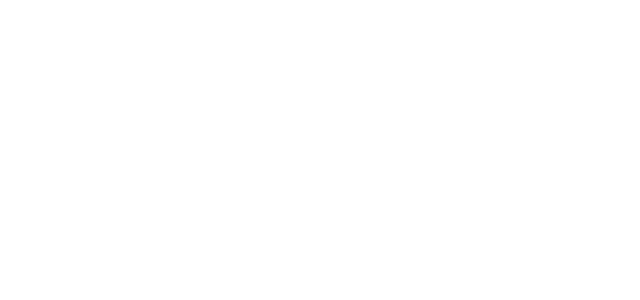
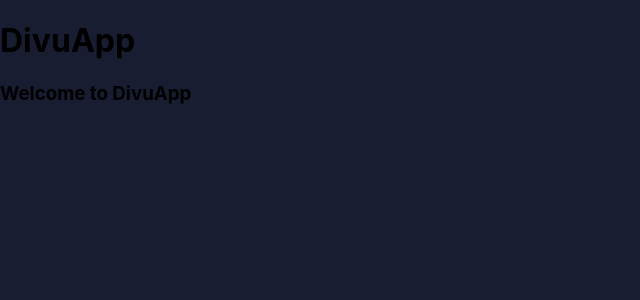
Before and after one commit to Shmuelmb/DivuApp-v.1, a React (Create React App) app in the folder client/: page / in a window 1280 px wide. Shown: the top 300 px of the page, without its empty margins (0-640 px from the left). Built offline with nearby package versions, Linux system fonts and the light colour scheme.

Commit message:
branch init, add empty components of use login page and css files

```diff
--- a/client/package.json
+++ b/client/package.json
@@ -3,11 +3,15 @@
   "version": "0.1.0",
   "private": true,
   "dependencies": {
+    "@emotion/react": "^11.10.5",
+    "@emotion/styled": "^11.10.5",
+    "@mui/material": "^5.11.7",
     "@testing-library/jest-dom": "^5.16.5",
     "@testing-library/react": "^13.4.0",
     "@testing-library/user-event": "^13.5.0",
     "react": "^18.2.0",
     "react-dom": "^18.2.0",
+    "react-router-dom": "^6.8.0",
     "react-scripts": "5.0.1",
     "web-vitals": "^2.1.4"
   },
--- a/client/src/App.css
+++ b/client/src/App.css
@@ -1,38 +1,5 @@
-.App {
-  text-align: center;
+body{
+    width: 100vw;
+    height: 100vh;
+    background-color: #181D31;
 }
-
-.App-logo {
-  height: 40vmin;
-  pointer-events: none;
-}
-
-@media (prefers-reduced-motion: no-preference) {
-  .App-logo {
-    animation: App-logo-spin infinite 20s linear;
-  }
-}
-
-.App-header {
-  background-color: #282c34;
-  min-height: 100vh;
-  display: flex;
-  flex-direction: column;
-  align-items: center;
-  justify-content: center;
-  font-size: calc(10px + 2vmin);
-  color: white;
-}
-
-.App-link {
-  color: #61dafb;
-}
-
-@keyframes App-logo-spin {
-  from {
-    transform: rotate(0deg);
-  }
-  to {
-    transform: rotate(360deg);
-  }
-}
--- a/client/src/App.js
+++ b/client/src/App.js
@@ -1,7 +1,14 @@
 import "./App.css";
-
+import { BrowserRouter, Route, Routes } from "react-router-dom";
+import UserLoginPage from "./components/UserLoginPage/UserLoginPage";
 function App() {
-  return <div className="App"></div>;
+  return (
+    <BrowserRouter>
+      <Routes>
+        <Route path="/" element={<UserLoginPage />} />
+      </Routes>
+    </BrowserRouter>
+  );
 }
 
 export default App;
--- /dev/null
+++ b/client/src/components/UserLoginPage/UserLoginBody/UserLoginBody.js
@@ -0,0 +1,12 @@
+import React from "react";
+
+const UserLoginBody = () => {
+  return (
+    <div className="login-page-body">
+      <h1>DivuApp</h1>
+      <h3>Welcome to DivuApp</h3>
+    </div>
+  );
+};
+
+export default UserLoginBody;
--- /dev/null
+++ b/client/src/components/UserLoginPage/UserLoginNav/UserLoginNav.js
@@ -0,0 +1,7 @@
+import React from "react";
+
+const UserLoginNav = () => {
+  return <div>LoginPageNav</div>;
+};
+
+export default UserLoginNav;
--- /dev/null
+++ b/client/src/components/UserLoginPage/UserLoginPage.js
@@ -0,0 +1,12 @@
+import React from "react";
+import UserLoginBody from "./UserLoginBody/UserLoginBody";
+import UserLoginNav from "./UserLoginNav/UserLoginNav";
+const UserLoginPage = () => {
+  return (
+    <div>
+      <UserLoginBody />
+    </div>
+  );
+};
+
+export default UserLoginPage;
--- a/package.json
+++ b/package.json
@@ -2,11 +2,11 @@
   "name": "server",
   "version": "1.0.0",
   "description": "",
-  "main": "index.js",
+  "main": "server.js",
   "type": "module",
   "scripts": {
     "test": "echo \"Error: no test specified\" && exit 1",
-    "start": "nodemon index.js"
+    "start": "nodemon server.js"
 
 
   },
```
Also changed, not shown: client/src/components/UserLoginPage/UserLoginBody/UserLoginBody.css (added), client/src/components/UserLoginPage/UserLoginPage.css (added), 2 other files (tests, documents, lock files or other folders).
